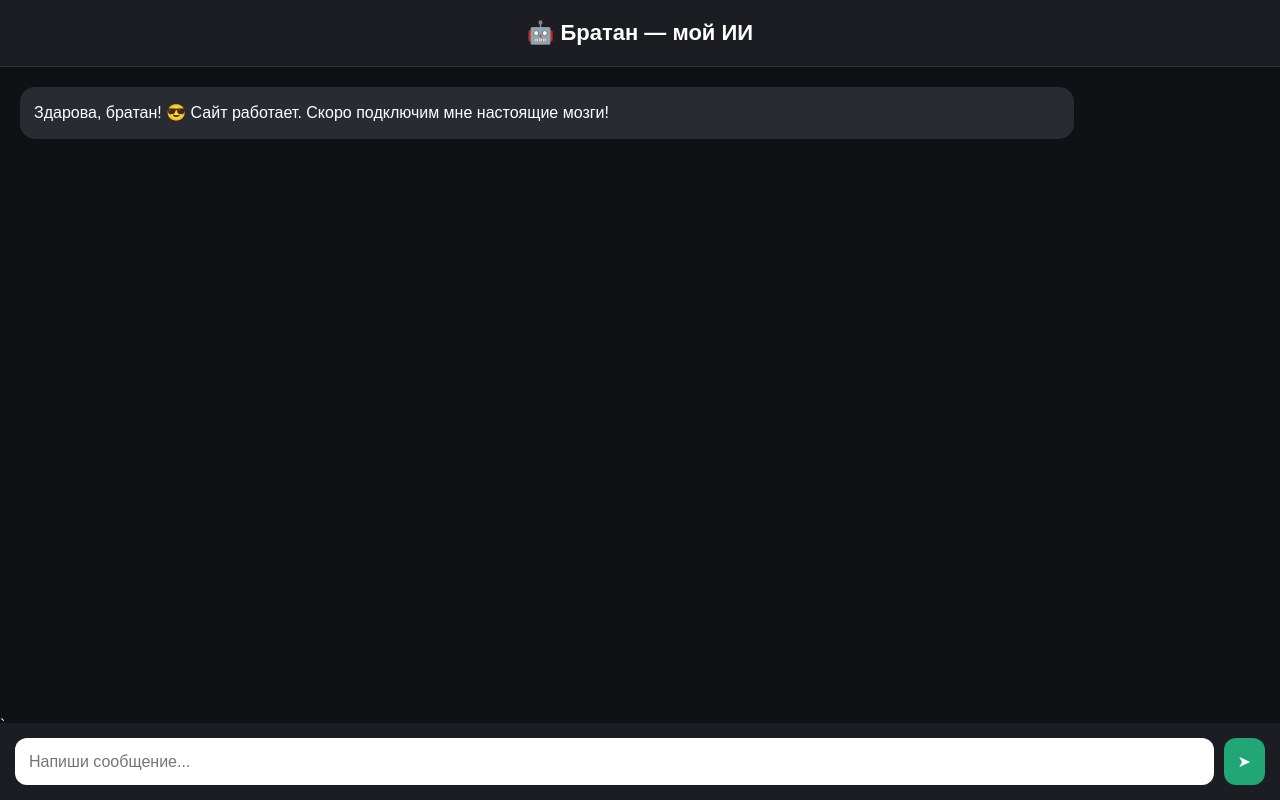
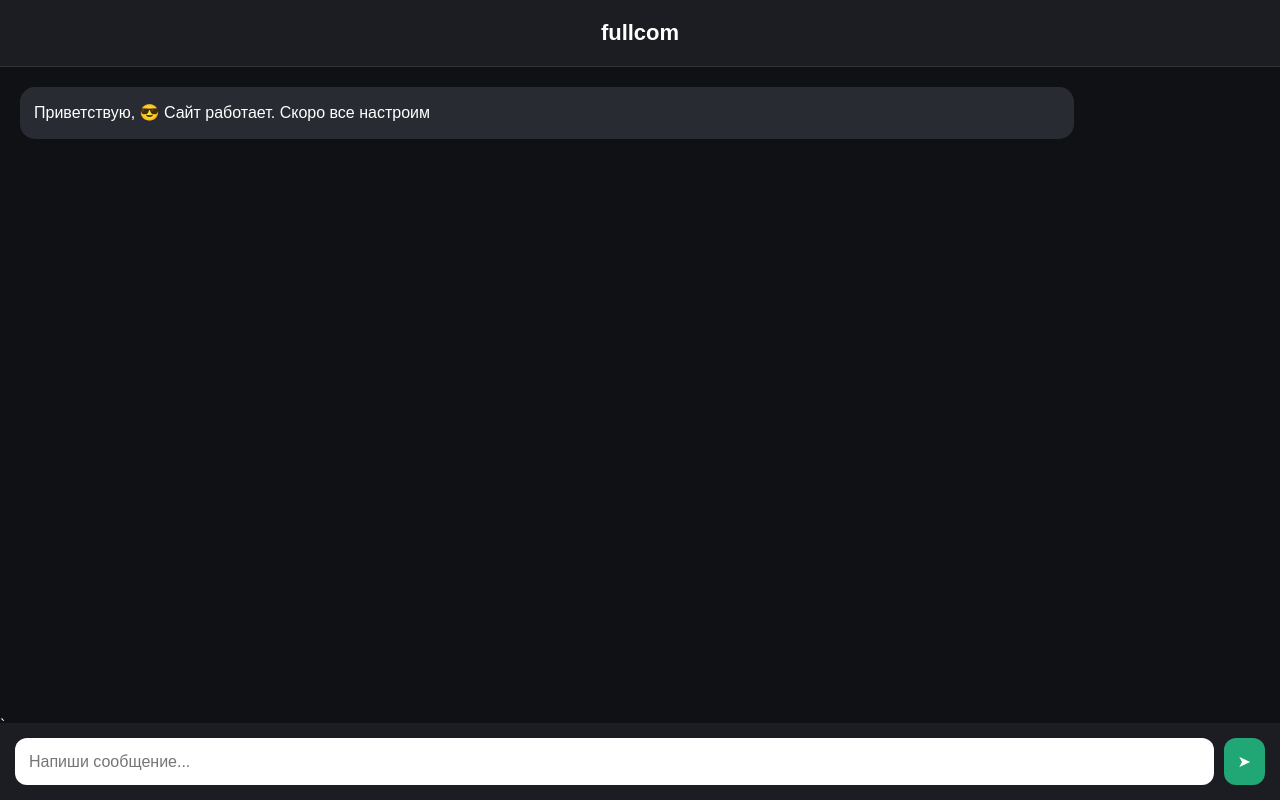
Before and after one commit to gaben0251/fullcom, a plain HTML site: page index.html in a window 1280 px wide. Drawn offline with Linux system fonts and the light colour scheme.

Commit message:
Update index.html

```diff
--- a/index.html
+++ b/index.html
@@ -2,7 +2,7 @@
 <head>
 <meta charset="UTF-8">
 <meta name="viewport" content="width=device-width, initial-scale=1.0">
-<title>Мой ИИ — Братан</title>
+<title>fullcom</title>
 <style>
 * {box-sizing:border-box;}
 body {margin:0; font-family:Arial, sans-serif; background:#101114; color:#fff;}
@@ -17,10 +17,10 @@ button {background:#21a675; color:#fff; border:none; padding:14px; border-radius
 </style>
 </head>
 <body>
-<header>🤖 Братан — мой ИИ</header>
+<header>fullcom</header>
 <div class="chat" id="chat">
   <div class="message bot">
-    Здарова, братан! 😎 Сайт работает. Скоро подключим мне настоящие мозги! </div>
+    Приветствую, 😎 Сайт работает. Скоро все настроим </div>
 </div>
 <div class="input-area">
   <input id="message" type="text" placeholder="Напиши сообщение...">
```
